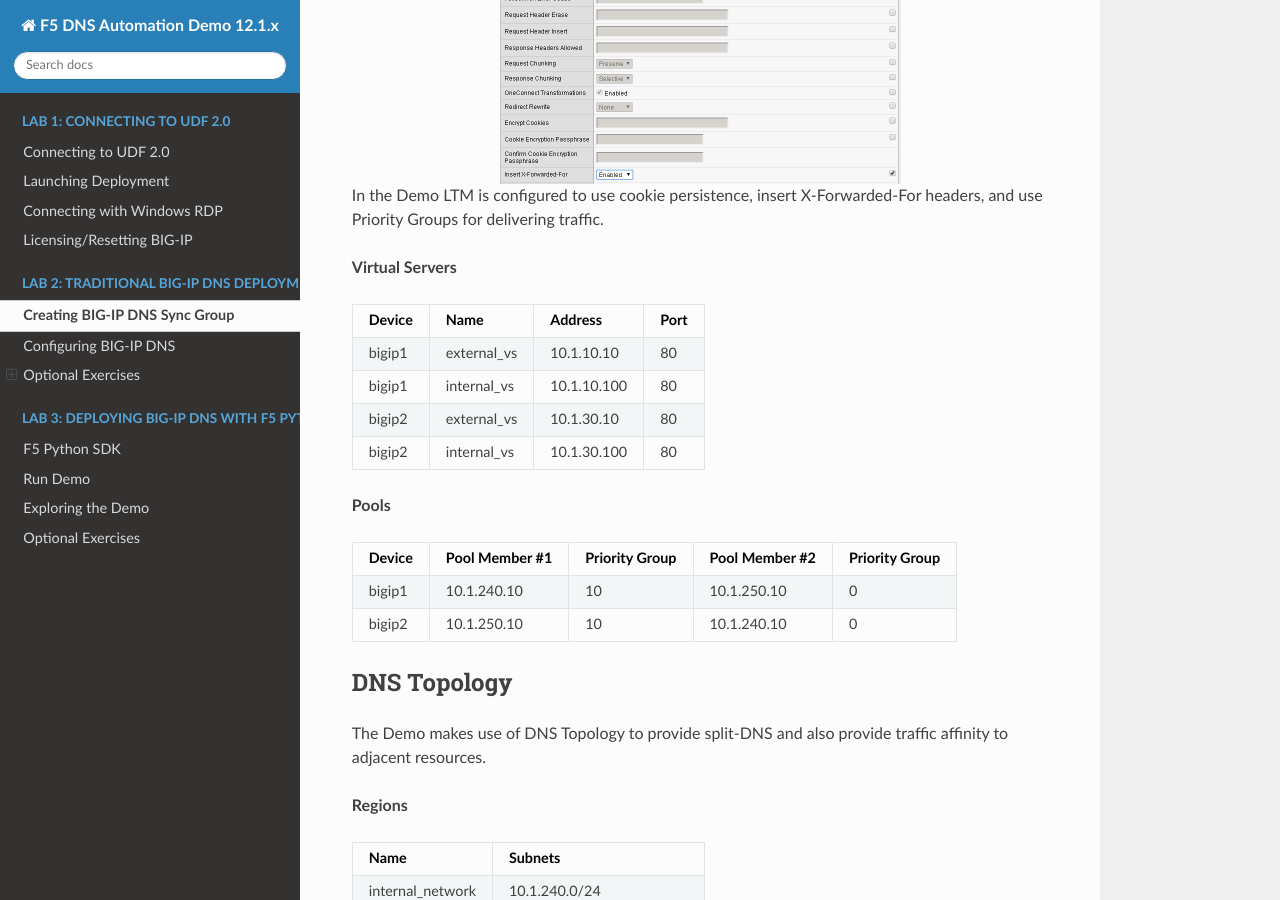
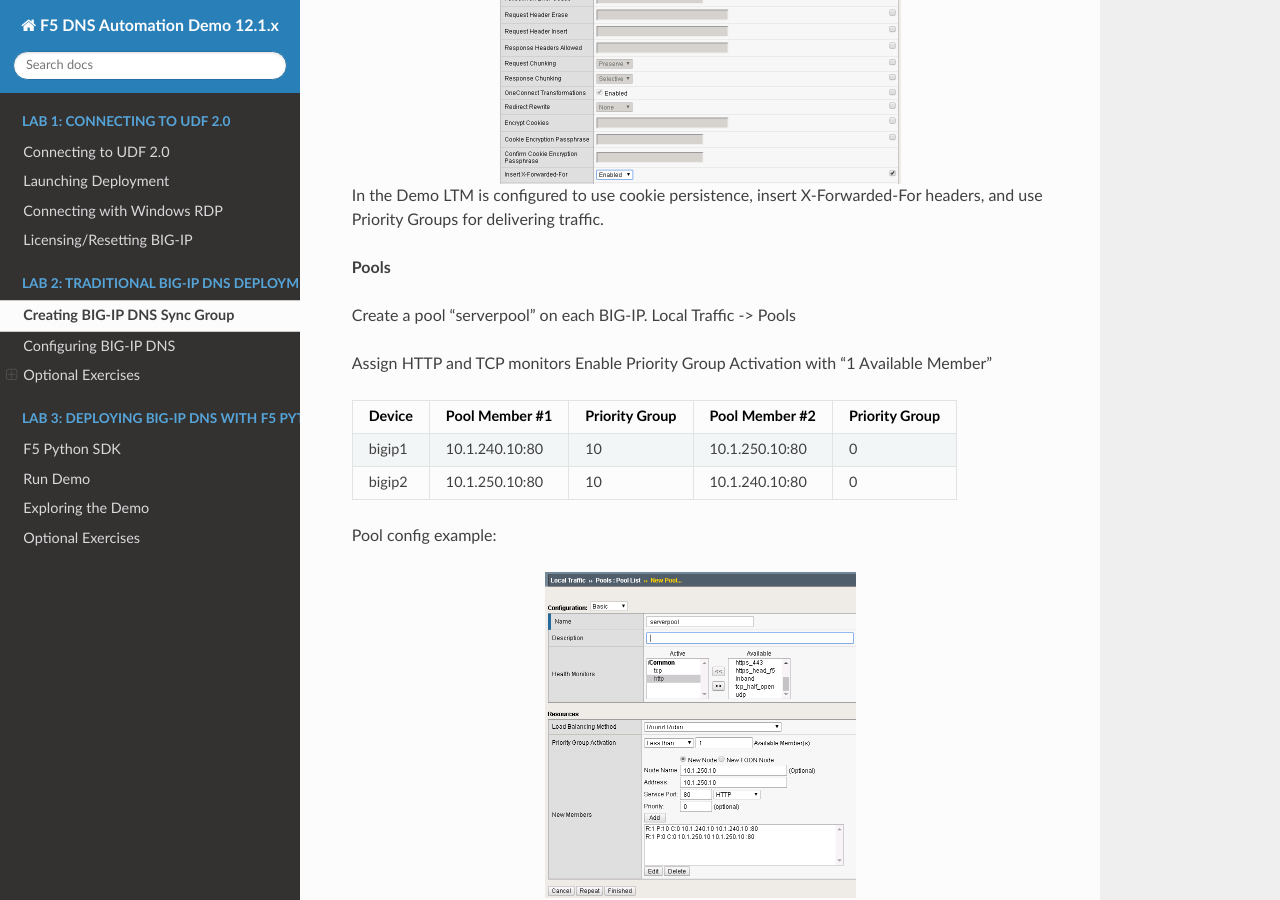
Before and after one commit to f5devcentral/f5-dns-automation-demo-12-1-x, a Sphinx documentation site: the page built from docs/lab2/sync-group.rst, in a window 1280 px wide and 900 px high, scrolled down 7079 px. Built offline with Sphinx 7.4.7 and the Read the Docs theme 2.0.0, drawn with Linux system fonts in a browser that asks for light colours; pages that are not in the unit, such as notebooks, are missing from menus.

Commit message:
added pool creation description

```diff
--- a/docs/lab2/sync-group.rst
+++ b/docs/lab2/sync-group.rst
@@ -226,6 +226,29 @@
 
 In the Demo LTM is configured to use cookie persistence, insert X-Forwarded-For headers, and use Priority Groups for delivering traffic.
 
+
+**Pools**
+
+Create a pool "serverpool" on each BIG-IP.
+Local Traffic -> Pools
+
+Assign HTTP and TCP monitors
+Enable Priority Group Activation with "1 Available Member"
+
+
+======  ==============  ==============  ============== ===============
+Device  Pool Member #1  Priority Group  Pool Member #2 Priority Group
+======  ==============  ==============  ============== ===============
+bigip1  10.1.240.10:80      10          10.1.250.10:80    0
+bigip2  10.1.250.10:80      10          10.1.240.10:80    0
+======  ==============  ==============  ============== ===============
+
+Pool config example:
+
+.. image:: serverpool.png
+   :scale: 50%
+   :align: center
+
 **Virtual Servers**
 
 ======= =========== =========== ====
```
Also changed, not shown: other parts of docs/lab2/sync-group.rst (+0 -9 lines), docs/lab2/serverpool.png (added).
